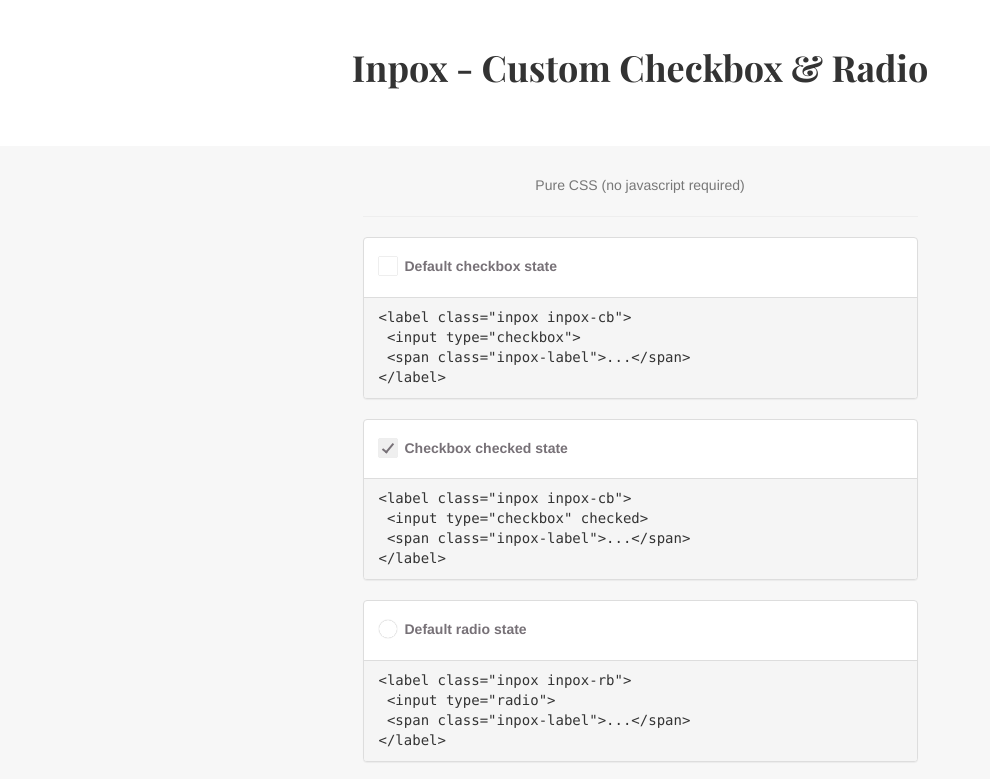
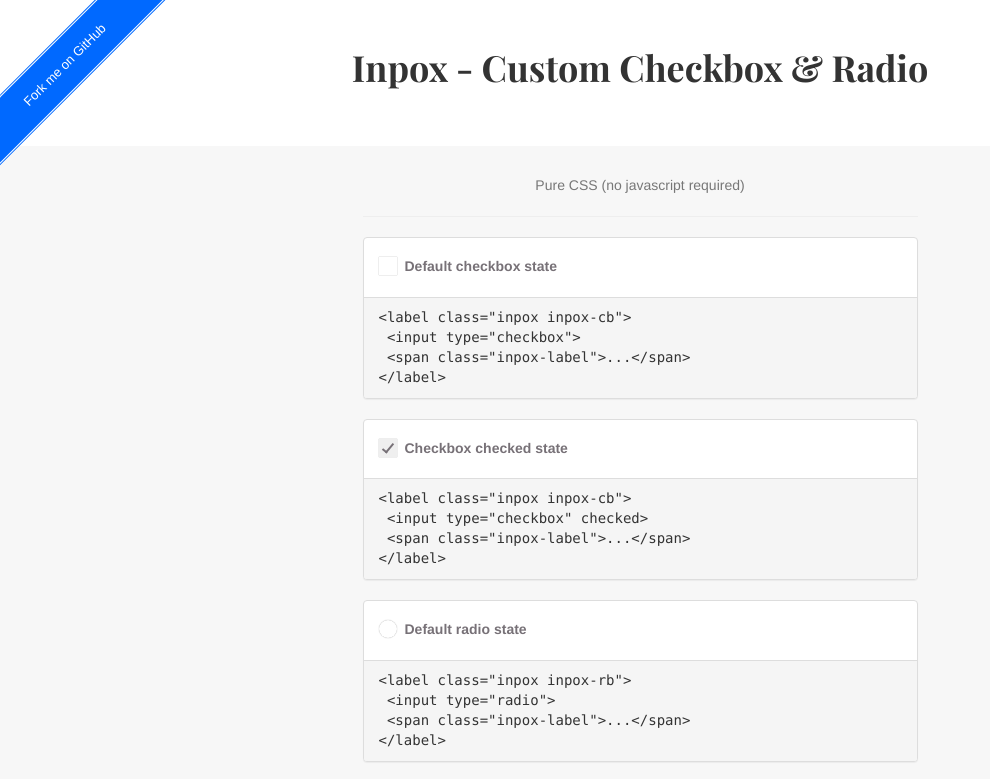
Before and after one commit to elmahdim/inpox, a plain HTML site: page index.html in a window 1280 px wide. Shown: the top 779 px of the page, without its empty margins (0-990 px from the left). Drawn offline with nearby package versions, Linux system fonts and the light colour scheme; a web font is replaced by a local one.

Commit message:
add google analytics

```diff
--- a/index.html
+++ b/index.html
@@ -5,6 +5,15 @@
     <link rel="stylesheet" href="css/main.css">
     <link rel="stylesheet" href="css/inpox/inpox.css">
     <link rel="stylesheet" href="http://fonts.googleapis.com/css?family=Playfair+Display:400,700,400italic">
+    <script>
+      (function(i,s,o,g,r,a,m){i['GoogleAnalyticsObject']=r;i[r]=i[r]||function(){
+      (i[r].q=i[r].q||[]).push(arguments)},i[r].l=1*new Date();a=s.createElement(o),
+      m=s.getElementsByTagName(o)[0];a.async=1;a.src=g;m.parentNode.insertBefore(a,m)
+      })(window,document,'script','//www.google-analytics.com/analytics.js','ga');
+
+      ga('create', 'UA-71261262-1', 'auto');
+      ga('send', 'pageview');
+    </script>
   </head>
   <body>
     <div class="jumbotron">
@@ -130,5 +139,64 @@
         </div>
       </div>
     </div>
+    <style>
+     #forkongithub a {
+       background: #0069ff;
+       color: #fff;
+       text-decoration: none;
+       text-align: center;
+       padding: 15px 40px;
+       font-size: 13px;
+       line-height: 2rem;
+       position: relative;
+       transition: 0.5s;
+     }
+
+     #forkongithub a:hover {
+       background: #0069ff;
+       color: #fff;
+     }
+
+     #forkongithub a::before,
+     #forkongithub a::after {
+       content: "";
+       width: 100%;
+       display: block;
+       position: absolute;
+       top: 1px;
+       left: 0;
+       height: 1px;
+       background: #fff;
+     }
+
+     #forkongithub a::after {
+       bottom: 1px;
+       top: auto;
+     }
+
+     @media screen and (min-width:768px) {
+       #forkongithub {
+         position: fixed;
+         display: block;
+         top: 0;
+         left: 0;
+         width: 200px;
+         overflow: hidden;
+         height: 200px;
+         z-index: 9999;
+       }
+       #forkongithub a {
+         width: 250px;
+         position: absolute;
+         top: 40px;
+         left: -60px;
+         transform: rotate(-45deg);
+         -webkit-transform: rotate(-45deg);
+         -ms-transform: rotate(-45deg);
+         -moz-transform: rotate(-45deg);
+         -o-transform: rotate(-45deg);
+       }
+     }
+    </style><span id="forkongithub"><a href="https://github.com/elmahdim/inpox">Fork me on GitHub</a></span>
   </body>
 </html>
```
